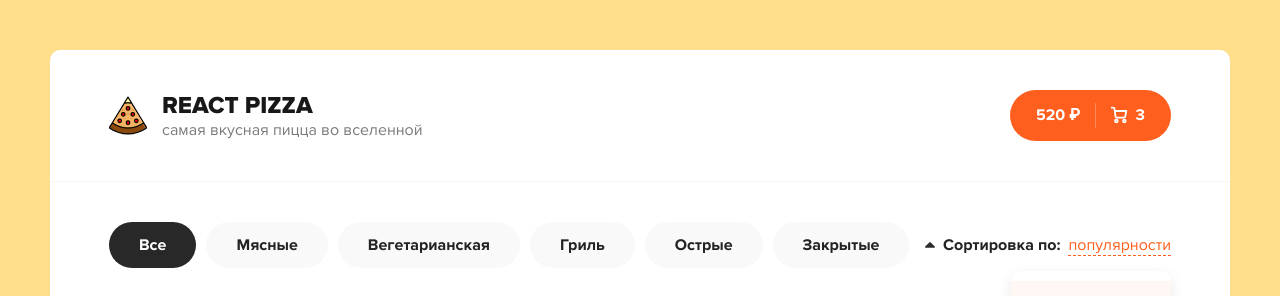
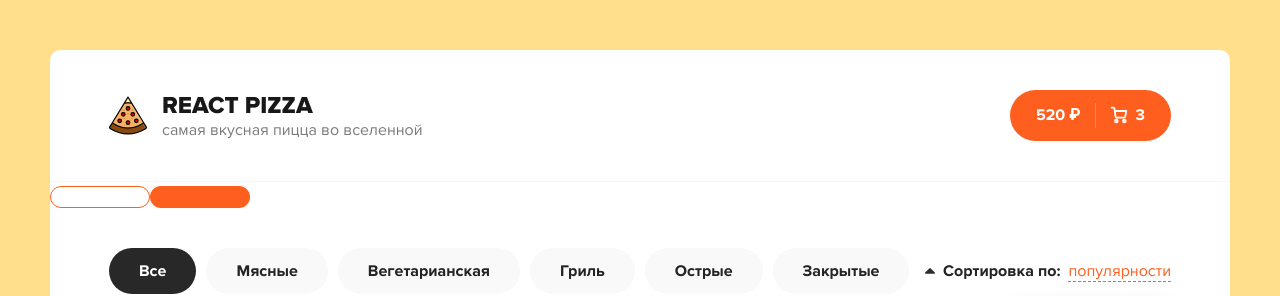
Before and after one commit to NikitaMarakushev/reactShop, a React app: page / in a window 1280 px wide. Shown: the top 296 px of the page. Built offline with nearby package versions, Linux system fonts and the light colour scheme.

Commit message:
second step

```diff
--- a/package.json
+++ b/package.json
@@ -19,6 +19,7 @@
     "bfj": "^7.0.2",
     "camelcase": "^6.1.0",
     "case-sensitive-paths-webpack-plugin": "2.3.0",
+    "classnames": "^2.2.6",
     "css-loader": "4.3.0",
     "dotenv": "8.2.0",
     "dotenv-expand": "5.1.0",
--- a/src/App.js
+++ b/src/App.js
@@ -1,56 +1,14 @@
 import React from 'react';
-import logoSvg from './assets/img/pizza-logo.svg';
+
+import Header from './Header.jsx';
+import Button from './Button.jsx';
 
 function App() {
     return (
       <div className="wrapper">
-        <div className="header">
-          <div className="container">
-            <div className="header__logo">
-              <img width="38" src={logoSvg} alt="Pizza logo" />
-              <div>
-                <h1>React Pizza</h1>
-                <p>самая вкусная пицца во вселенной</p>
-              </div>
-            </div>
-            <div className="header__cart">
-              <a href="/cart.html" className="button button--cart">
-                <span>520 ₽</span>
-                <div className="button__delimiter"></div>
-                <svg
-                  width="18"
-                  height="18"
-                  viewBox="0 0 18 18"
-                  fill="none"
-                  xmlns="http://www.w3.org/2000/svg"
-                >
-                  <path
-                    d="M6.33333 16.3333C7.06971 16.3333 7.66667 15.7364 7.66667 15C7.66667 14.2636 7.06971 13.6667 6.33333 13.6667C5.59695 13.6667 5 14.2636 5 15C5 15.7364 5.59695 16.3333 6.33333 16.3333Z"
-                    stroke="white"
-                    strokeWidth="1.8"
-                    strokeLinecap="round"
-                    strokeLinejoin="round"
-                  />
-                  <path
-                    d="M14.3333 16.3333C15.0697 16.3333 15.6667 15.7364 15.6667 15C15.6667 14.2636 15.0697 13.6667 14.3333 13.6667C13.597 13.6667 13 14.2636 13 15C13 15.7364 13.597 16.3333 14.3333 16.3333Z"
-                    stroke="white"
-                    strokeWidth="1.8"
-                    strokeLinecap="round"
-                    strokeLinejoin="round"
-                  />
-                  <path
-                    d="M4.78002 4.99999H16.3334L15.2134 10.5933C15.1524 10.9003 14.9854 11.176 14.7417 11.3722C14.4979 11.5684 14.1929 11.6727 13.88 11.6667H6.83335C6.50781 11.6694 6.1925 11.553 5.94689 11.3393C5.70128 11.1256 5.54233 10.8295 5.50002 10.5067L4.48669 2.82666C4.44466 2.50615 4.28764 2.21182 4.04482 1.99844C3.80201 1.78505 3.48994 1.66715 3.16669 1.66666H1.66669"
-                    stroke="white"
-                    strokeWidth="1.8"
-                    strokeLinecap="round"
-                    strokeLinejoin="round"
-                  />
-                </svg>
-                <span>3</span>
-              </a>
-            </div>
-          </div>
-        </div>
+        <Header />
+        <Button outline={true}>Button</Button>
+        <Button>Кнопка</Button>
         <div className="content">
           <div className="container">
             <div className="content__top">
--- /dev/null
+++ b/src/Button.jsx
@@ -0,0 +1,25 @@
+import React from 'react';
+import classNames from 'classnames';
+
+/*
+class Button extends React.Component {
+    render() {
+        console.log(this.props);
+        return <button className={classNames('button', {
+            'button--outline': this.props.outline,
+        })}>{this.props.children}</button>;
+    }
+}
+*/
+
+function Button(props) {
+    return (
+        <button className={classNames('button', {
+            'button--outline': props.outline,
+        })}>
+            {props.outline}
+        </button>
+    );
+}
+
+export default Button;
--- /dev/null
+++ b/src/Header.jsx
@@ -0,0 +1,56 @@
+import React from 'react';
+import logoSvg from './assets/img/pizza-logo.svg';
+
+function Header() {
+    return (
+      <div className="header">
+      <div className="container">
+        <div className="header__logo">
+          <img width="38" src={logoSvg} alt="Pizza logo" />
+          <div>
+            <h1>React Pizza</h1>
+            <p>самая вкусная пицца во вселенной</p>
+          </div>
+        </div>
+        <div className="header__cart">
+          <a href="/cart.html" className="button button--cart">
+            <span>520 ₽</span>
+            <div className="button__delimiter"></div>
+            <svg
+              width="18"
+              height="18"
+              viewBox="0 0 18 18"
+              fill="none"
+              xmlns="http://www.w3.org/2000/svg"
+            >
+              <path
+                d="M6.33333 16.3333C7.06971 16.3333 7.66667 15.7364 7.66667 15C7.66667 14.2636 7.06971 13.6667 6.33333 13.6667C5.59695 13.6667 5 14.2636 5 15C5 15.7364 5.59695 16.3333 6.33333 16.3333Z"
+                stroke="white"
+                strokeWidth="1.8"
+                strokeLinecap="round"
+                strokeLinejoin="round"
+              />
+              <path
+                d="M14.3333 16.3333C15.0697 16.3333 15.6667 15.7364 15.6667 15C15.6667 14.2636 15.0697 13.6667 14.3333 13.6667C13.597 13.6667 13 14.2636 13 15C13 15.7364 13.597 16.3333 14.3333 16.3333Z"
+                stroke="white"
+                strokeWidth="1.8"
+                strokeLinecap="round"
+                strokeLinejoin="round"
+              />
+              <path
+                d="M4.78002 4.99999H16.3334L15.2134 10.5933C15.1524 10.9003 14.9854 11.176 14.7417 11.3722C14.4979 11.5684 14.1929 11.6727 13.88 11.6667H6.83335C6.50781 11.6694 6.1925 11.553 5.94689 11.3393C5.70128 11.1256 5.54233 10.8295 5.50002 10.5067L4.48669 2.82666C4.44466 2.50615 4.28764 2.21182 4.04482 1.99844C3.80201 1.78505 3.48994 1.66715 3.16669 1.66666H1.66669"
+                stroke="white"
+                strokeWidth="1.8"
+                strokeLinecap="round"
+                strokeLinejoin="round"
+              />
+            </svg>
+            <span>3</span>
+          </a>
+        </div>
+      </div>
+    </div>
+    );
+  }
+
+  export default Header;
```
Also changed, not shown: 2 other files (tests, documents, lock files or other folders).
